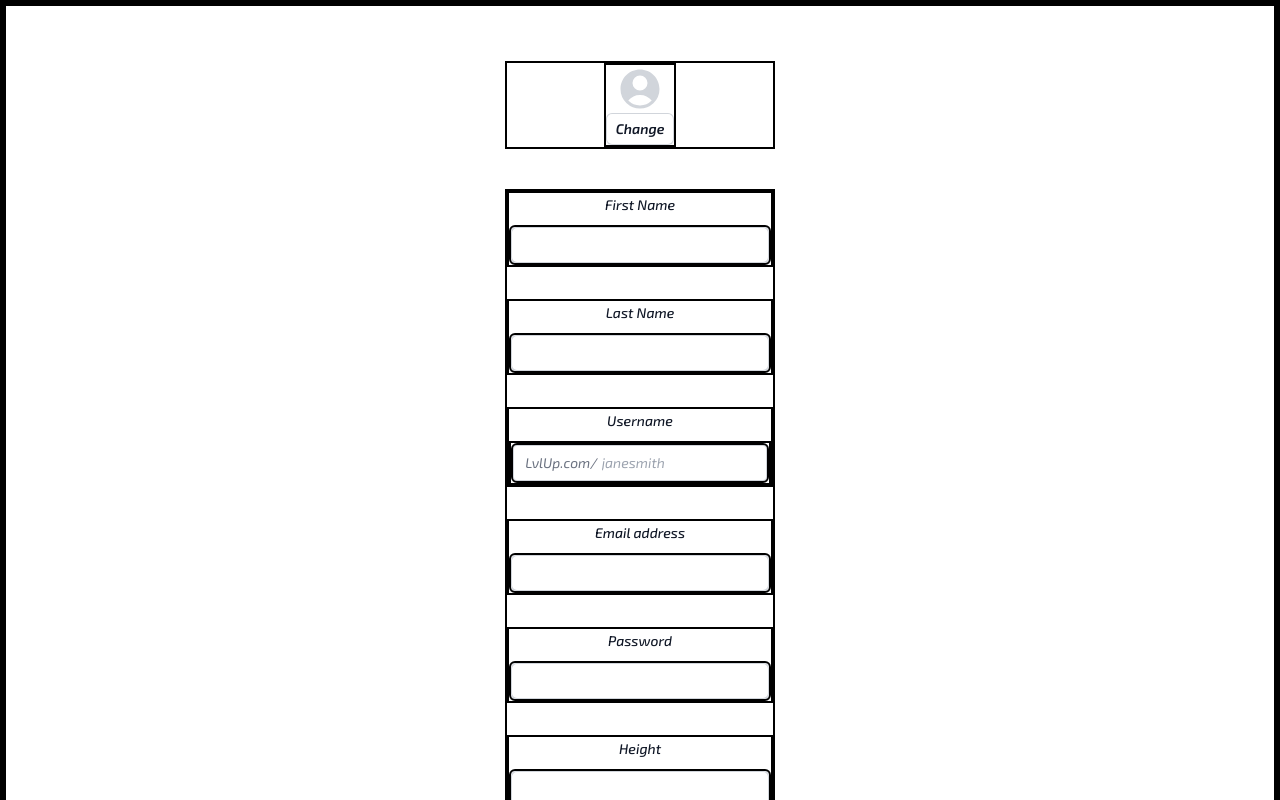
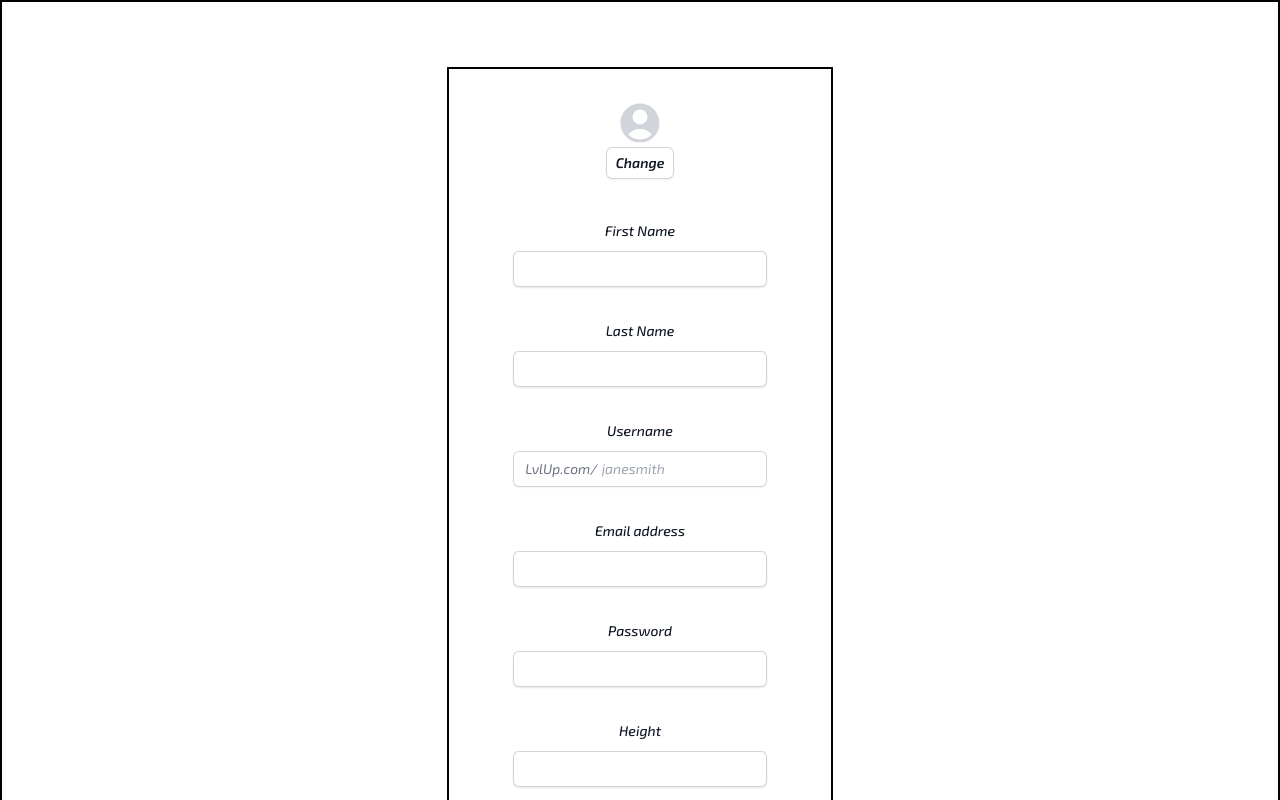
Before and after one commit to Mago223/LvlUp, a React (Vite) app in the folder client/: page /register in a window 1280 px wide. Shown: the top 800 px of the page. Built offline with nearby package versions, Linux system fonts and the light colour scheme.

Commit message:
made padding and margin symmetrical in the form card

```diff
--- a/client/src/pages/Registration.css
+++ b/client/src/pages/Registration.css
@@ -1,6 +1,3 @@
-div {
-  border: 2px solid black;
-}
 .form {
   border: 2px solid black;
   display: flex;
@@ -14,3 +11,10 @@ div {
   text-align: center;
   margin-bottom: 8px;
 }
+
+.formCard {
+  border: 2px solid black;
+  padding: 30px 5vw;
+  margin-top: 50px;
+  margin-bottom: 50px;
+}
--- a/client/src/pages/Registration.jsx
+++ b/client/src/pages/Registration.jsx
@@ -4,9 +4,10 @@ import "./Registration.css";
 export default function Registration() {
   return (
     <div className="form">
+      <div className="formCard">
         <form>
           {/** Profile Picture section */}
-        <div className="mt-10 flex flex-col items-center gap-y-8 sm:flex sm:items-center sm:justify-center">
+          <div className=" flex flex-col items-center gap-y-8 sm:flex sm:items-center sm:justify-center">
             <div className="flex flex-col items-center sm:col-span-4">
               <UserCircleIcon
                 className="h-12 w-12 text-gray-300"
@@ -174,5 +175,6 @@ export default function Registration() {
           </div>
         </form>
       </div>
+    </div>
   );
 }
```
Lines whose indentation alone changed are shown as unchanged.
